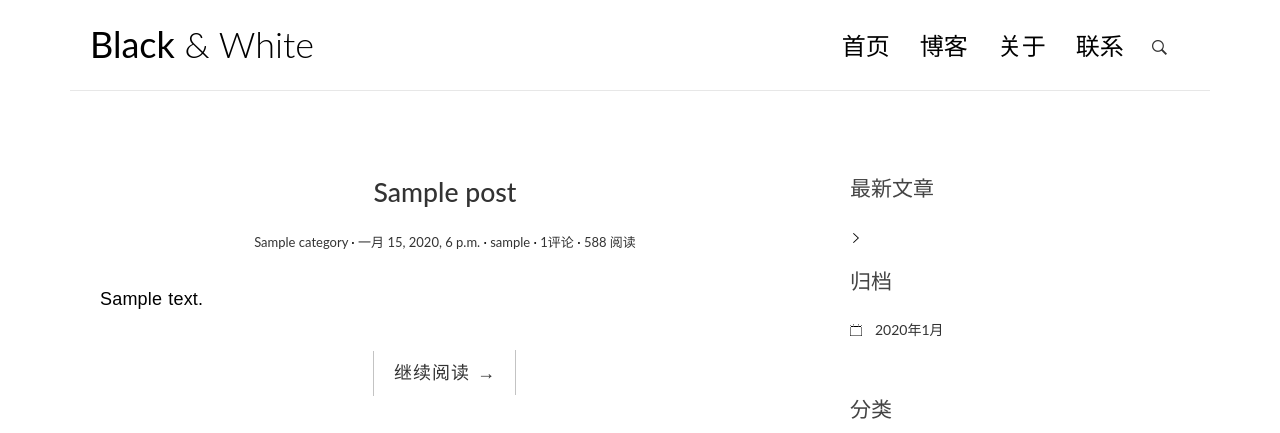
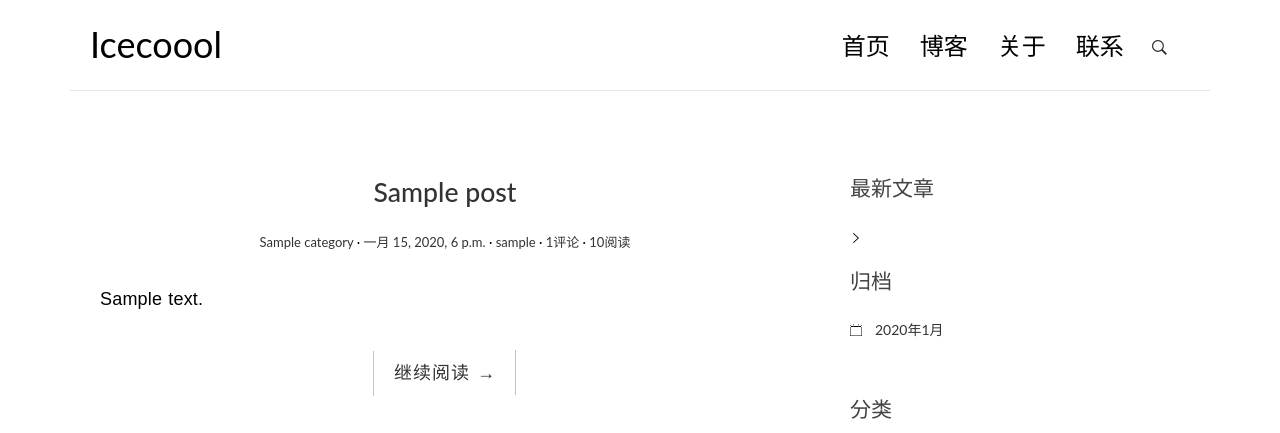
Before and after one commit to wytwytwyt/blog, a Django app: page / in a window 1280 px wide. Shown: the top 433 px of the page. Run offline with Django 3.2, Linux system fonts and the light colour scheme; tables that the repository leaves empty hold one stand-in row (values such as "Sample post"); some libraries are stand-ins or nearby versions.

Commit message:
增加阅读量统计

```diff
--- a/blogproject/blog/models.py
+++ b/blogproject/blog/models.py
@@ -22,27 +22,30 @@ class Tag(models.Model):
 
 
 class Post(models.Model):
-    #title
+    # title
     title = models.CharField(max_length=70)
 
-    #body
+    # body
     body = models.TextField()
 
-    #创建时间及最后修改时间
+    # 创建时间及最后修改时间
     created_time = models.DateTimeField()
     modified_time = models.DateTimeField()
 
-    #摘要，blank = True 可允许空值
+    # 摘要，blank = True 可允许空值
     excerpt = models.CharField(max_length=200, blank=True)
 
-    #分类与标签
-    #一篇文章只有一个类
-    #可以有多个标签
+    # 分类与标签
+    # 一篇文章只有一个类
+    # 可以有多个标签
     category = models.ForeignKey(Category)
     tags = models.ManyToManyField(Tag, blank=True)
 
-    #文章作者
+    # 文章作者
     author = models.ForeignKey(User)
+
+    # 阅读量
+    views = models.PositiveIntegerField(default=0)
 
     def __str__(self):
         return self.title
@@ -50,5 +53,9 @@ class Post(models.Model):
     def get_absolute_url(self):
         return reverse('blog:detail', kwargs={'pk': self.pk})
 
+    def increase_views(self):
+        self.views += 1
+        self.save(update_fields=['views'])
+
     class Meta:
         ordering = ['-created_time', 'title']
--- a/blogproject/blog/views.py
+++ b/blogproject/blog/views.py
@@ -2,7 +2,7 @@ import markdown
 from django.shortcuts import render, get_object_or_404
 
 from comments.forms import CommentForm
-from .models import Post, Category, Tag
+from .models import Post, Category
 
 
 def index(request):
@@ -12,6 +12,10 @@ def index(request):
 
 def detail(request, pk):
     post = get_object_or_404(Post, pk=pk)
+
+    # 增加阅读量
+    post.increase_views()
+
     post.body = markdown.markdown(post.body,
                                   extensions=[
                                       'markdown.extensions.extra',
--- a/blogproject/templates/base.html
+++ b/blogproject/templates/base.html
@@ -3,7 +3,7 @@
 <!DOCTYPE html>
 <html>
 <head>
-    <title>Black &amp; White</title>
+    <title>Icecool~</title>
 
     <!-- meta -->
     <meta charset="UTF-8">
@@ -28,7 +28,7 @@
         <div class="row">
             <div class="col-md-4 col-sm-5 col-xs-8">
                 <div class="logo">
-                    <h1><a href="{% url 'blog:index'%}"><b>Black</b> &amp; White</a></h1>
+                    <h1><a href="{% url 'blog:index'%}"><b>Icecoool</b></a></h1>
                 </div>
             </div><!-- col-md-4 -->
             <div class="col-md-8 col-sm-7 col-xs-4">
--- a/blogproject/templates/blog/detail.html
+++ b/blogproject/templates/blog/detail.html
@@ -10,7 +10,7 @@
                                                                       datetime="{{ post.created_time }}">{{ post.created_time }}</time></a></span>
                 <span class="post-author"><a href="#">{{ post.author }}</a></span>
                 <span class="comments-link"><a href="#">{{ post.comment_set.count }}评论</a></span>
-                <span class="views-count"><a href="#">588 阅读</a></span>
+                <span class="views-count"><a href="#">{{ post.views }}阅读</a></span>
             </div>
         </header>
         <div class="entry-content clearfix">
--- a/blogproject/templates/blog/index.html
+++ b/blogproject/templates/blog/index.html
@@ -13,7 +13,7 @@
                                                                       datetime="{{ post.created_time }}">{{ post.created_time }}</time></a></span>
                             <span class="post-author"><a href="#">{{ post.author }}</a></span>
                             <span class="comments-link"><a href="#">{{ post.comment_set.count}}评论</a></span>
-                            <span class="views-count"><a href="#">588 阅读</a></span>
+                            <span class="views-count"><a href="#">{{ post.views }}阅读</a></span>
                         </div>
                     </header>
                     <div class="entry-content clearfix">
```
